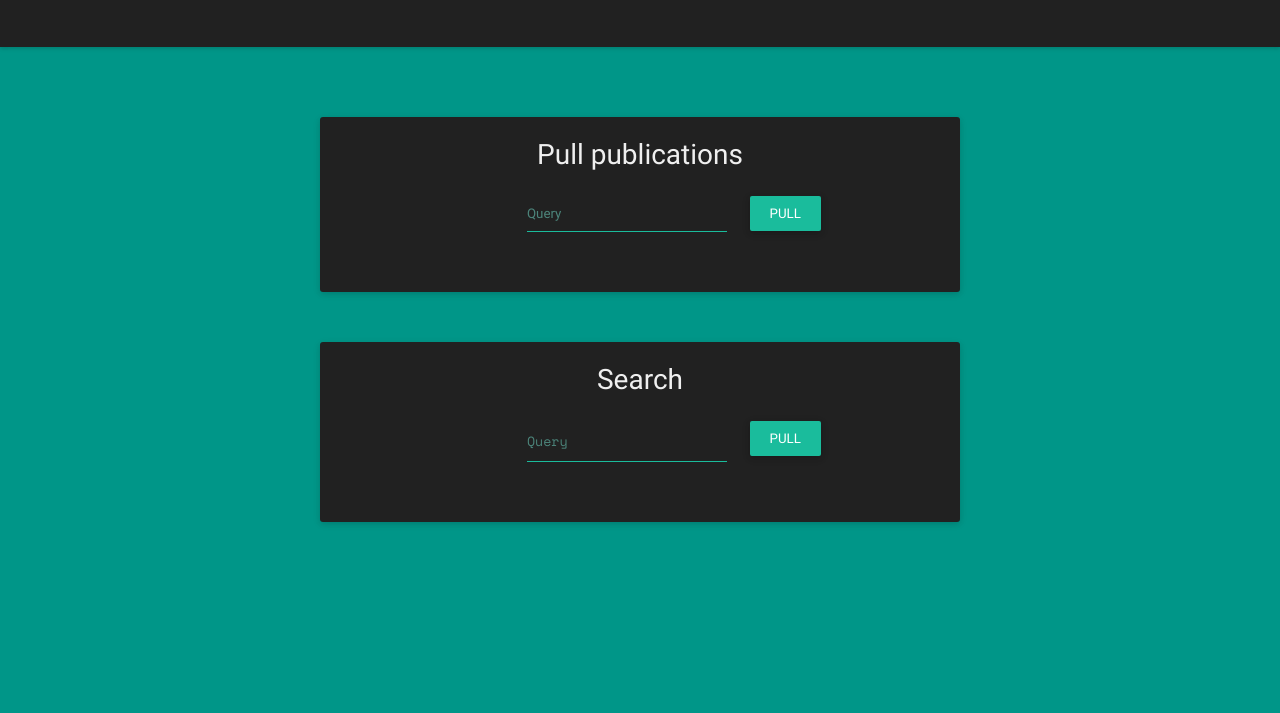
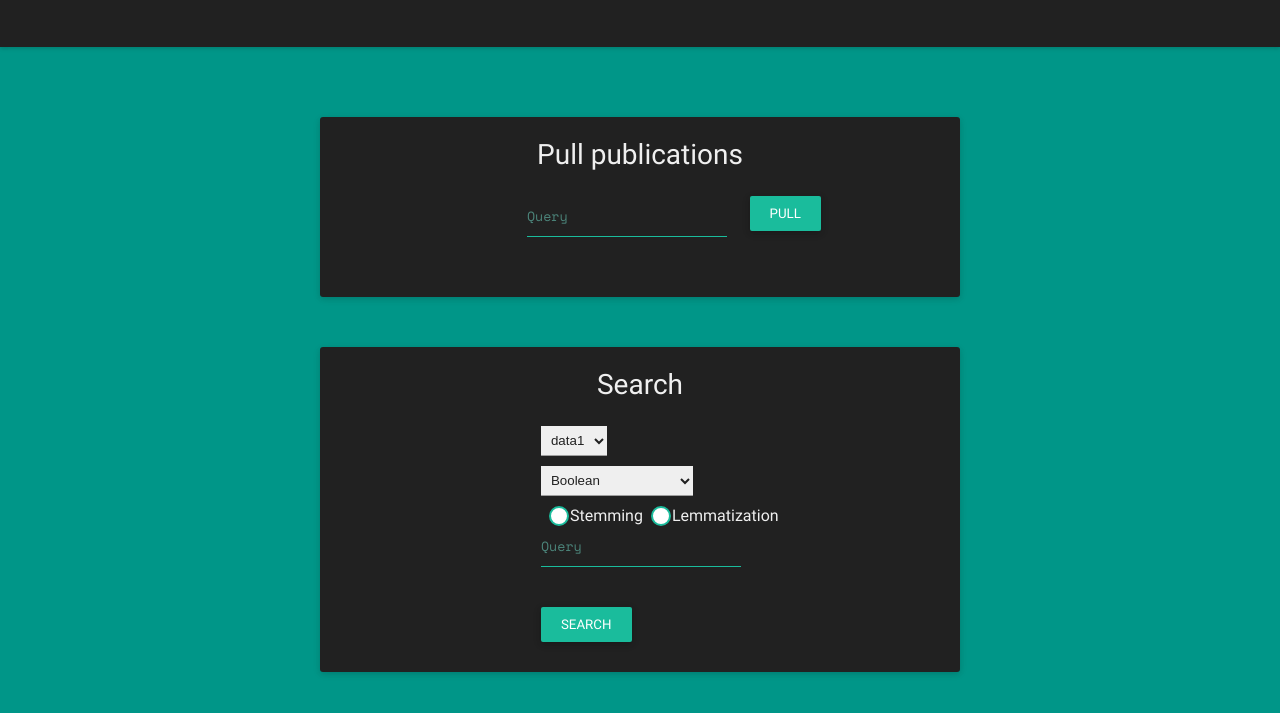
Before and after one commit to dimchor/IRLabProject, a plain HTML site: page html/index.html in a window 1280 px wide. Shown: the part 105-818 px from the top of the page. Drawn offline with nearby package versions, Linux system fonts and the light colour scheme.

Commit message:
added search and results cards

```diff
--- a/html/css/mystyle.css
+++ b/html/css/mystyle.css
@@ -8,6 +8,7 @@
     display: block;
     flex-direction: column;
     margin-bottom: 50px;
+    overflow: auto;
 }
 
 .monospaced {
@@ -15,10 +16,18 @@
 }
 
 textarea:focus, input:focus {
-    color: #ffffff;
+    color: #84ecd7;
 }
 
 ::placeholder {
     color: #4c857b;
     opacity: 1; /* Firefox */
-  }
+}
+
+select {
+    margin-bottom: 10px;
+}
+
+label {
+    color:#efefef;
+}
--- a/html/index.html
+++ b/html/index.html
@@ -12,17 +12,17 @@
         <header class="bg--black container" style="box-shadow: 0 0 4px 0 rgba(0, 0, 0, 0.08), 0 2px 4px 0 rgba(0, 0, 0, 0.12);">
             <h1 class="m--1 g--6 color--paper">PubMed Search</h1>
         </header>
-        <div class="center" style="width: 100%;">
+        <div id="content" class="center" style="width: 100%;">
 
             <div class="block center card bg--black g--6">
                 <h3 class="card-title">Pull publications</h3>
                 <div class="container center">
                     <div class="container center">
                         <div class="m--1">
-                            <input type="text" required placeholder="Query"/>
+                            <input class="monospaced" type="text" id="pubmed-pull" required placeholder="Query"/>
                         </div>
                         <div class="m--1">
-                            <button class="btn--raised btn--primary">Pull</button>
+                            <button class="btn--raised btn--primary" onclick="pubmedPull()">Pull</button>
                         </div>
                     </div>
                 </div>
@@ -33,10 +33,24 @@
                 <div class="container center">
                     <div class="container center">
                         <div class="m--1">
+                            <select id="select-dataset">
+                            </select>
+                            <br>
+                            <select id="select-search">
+                                <option value="boolean">Boolean</option>
+                                <option value="vector">Vector Space Model</option>
+                                <option value="okapi">Okapi BM25</option>
+                            </select>
+                            <br>
+                            <div class="container">
+                                <input type="radio" id="choice-stem" name="text-proc" value="stem"/>
+                                <label for="choice-stem">Stemming</label>
+
+                                <input type="radio" id="choice-lem" name="text-proc" value="lem"/>
+                                <label for="choice-lem">Lemmatization</label>
+                            </div>
                             <input class="monospaced" type="text" required placeholder="Query"/>
-                        </div>
-                        <div class="m--1">
-                            <button class="btn--raised btn--primary">Pull</button>
+                            <button onclick="pubmedSearch()" class="btn--raised btn--primary">Search</button>
                         </div>
                     </div>
                 </div>
@@ -44,5 +58,49 @@
 
 
         </div>
+        <script>
+            function pubmedPull() {
+                // post query
+                alert(document.getElementById("pubmed-pull").value);
+
+                location.reload();
+                return false;
+            }
+        </script>
+        <script>
+            function pubmedSearch() {
+                var contentDiv = document.getElementById("content");
+                var resultsDiv = document.getElementById("results");
+                if (resultsDiv == null) {
+                    resultsDiv = document.createElement("div");
+                    resultsDiv.setAttribute("id", "results")
+                    resultsDiv.classList.add("block","center", "card", "bg--black", "g--6");
+
+                    var titleHeader = document.createElement("h3");
+                    titleHeader.classList.add("card-title");
+                    titleHeader.innerText = "Results";
+                    resultsDiv.appendChild(titleHeader);
+
+                    contentDiv.appendChild(resultsDiv);
+                }
+
+                // list get results
+
+                return true;
+            }
+        </script>
+        <script>
+            var datasetSelect = document.getElementById("select-dataset");
+
+            // get dataset list
+            const array = ["data1", "data2"];
+
+            for (var i = 0; i < array.length; i++) {
+                var option = document.createElement("option");
+                option.setAttribute("value", array[i]);
+                option.text = array[i];
+                datasetSelect.appendChild(option);
+            }
+        </script>
     </body>
 </html>
```
